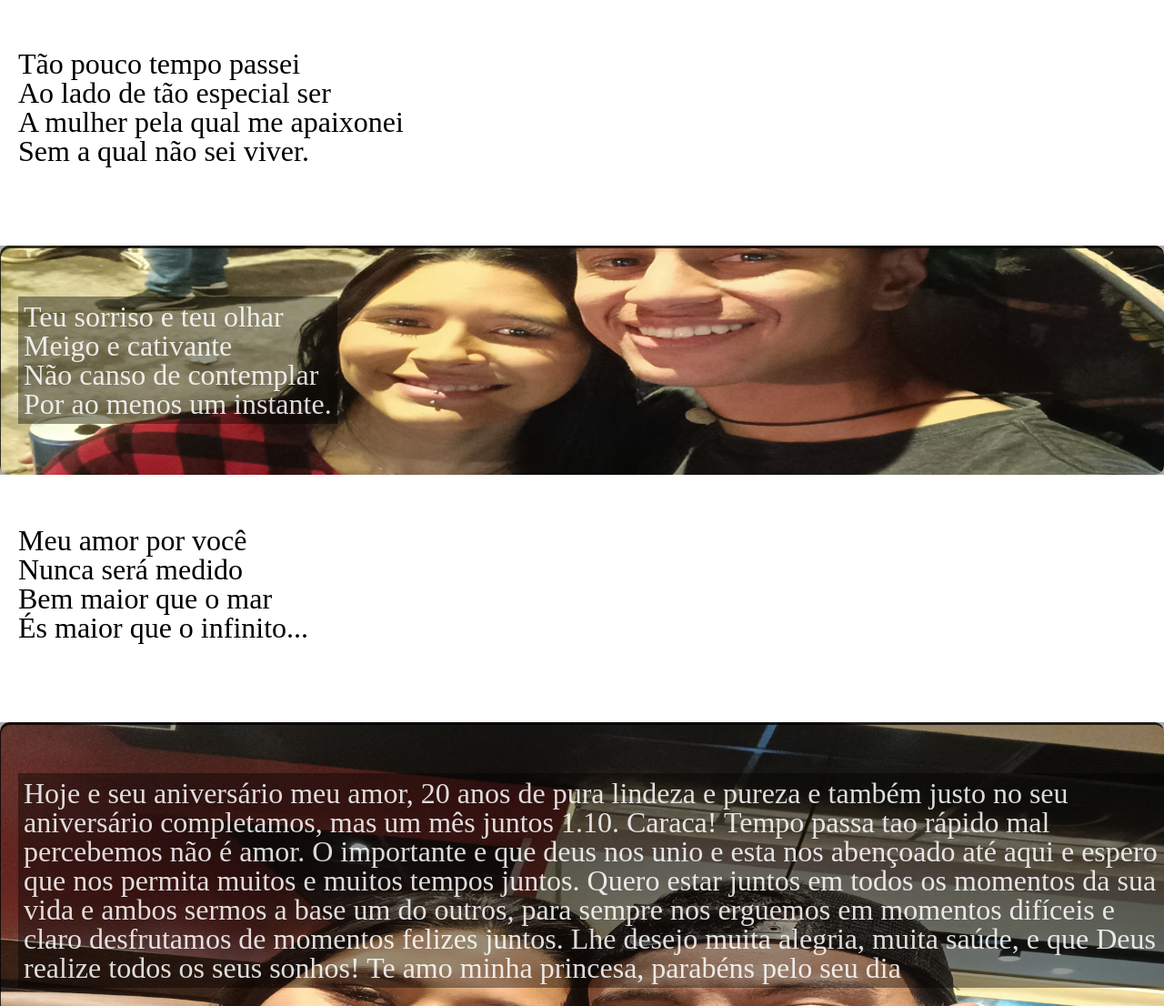
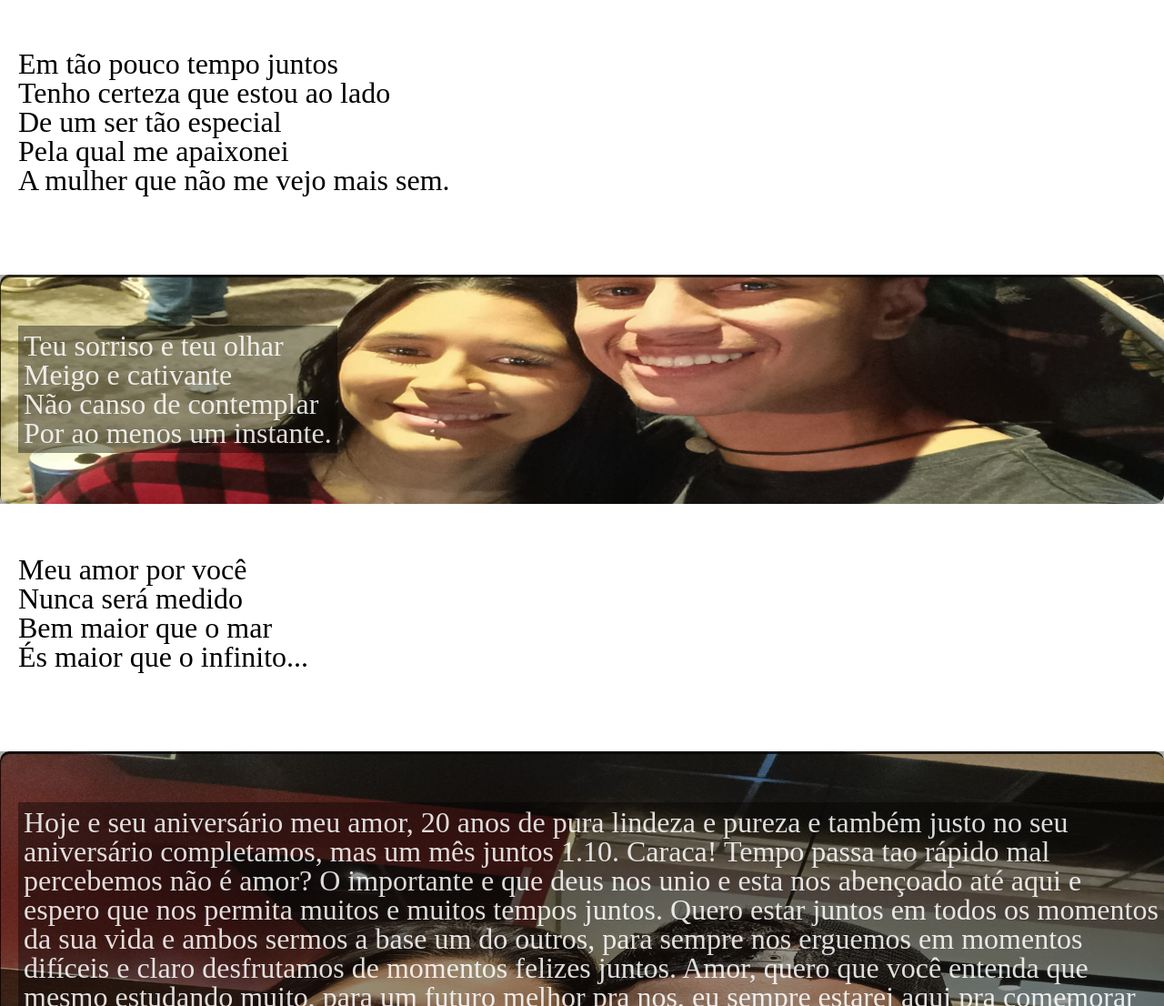
Before and after one commit to Rafael3025/Romantico, a plain HTML site: page index.html in a window 1280 px wide. Shown: the part 194-1300 px from the top of the page at 91% size. Drawn offline with Linux system fonts and the light colour scheme.

Commit message:
pequenasModificacoes

```diff
--- a/index.html
+++ b/index.html
@@ -17,10 +17,12 @@
 
     <section class="normal">
         <p>
-            Tão pouco tempo passei <br>
-            Ao lado de tão especial ser <br>
-            A mulher pela qual me apaixonei <br>
-            Sem a qual não sei viver.
+            Em tão pouco tempo juntos<br>
+            Tenho certeza que estou ao lado  <br>
+            De um ser tão especial <br>
+            Pela qual me apaixonei <br>
+            A mulher que não me vejo mais sem.
+
         </p>
     </section>
 
@@ -44,7 +46,9 @@
 
     <section class="imagem" id="img02">
         <p>
-            Hoje e seu aniversário meu amor, 20 anos de pura lindeza e pureza e também justo no seu aniversário completamos, mas um mês juntos 1.10. Caraca! Tempo passa tao rápido mal percebemos não é amor. O importante e que deus nos unio e esta nos abençoado até aqui e espero que nos permita muitos e muitos tempos juntos. Quero estar juntos em todos os momentos da sua vida e ambos sermos a base um do outros, para sempre nos erguemos em momentos difíceis e claro desfrutamos de momentos felizes juntos. Lhe desejo muita alegria, muita saúde, e que Deus realize todos os seus sonhos! Te amo minha princesa, parabéns pelo seu dia
+            Hoje e seu aniversário meu amor, 20 anos de pura lindeza e pureza e também justo no seu aniversário completamos, mas um mês juntos 1.10. Caraca! Tempo passa tao rápido mal percebemos não é amor? O importante e que deus nos unio e esta nos abençoado até aqui e espero que nos permita muitos e muitos tempos juntos. Quero estar juntos em todos os momentos da sua vida e ambos sermos a base um do outros, para sempre nos erguemos em momentos difíceis e claro desfrutamos de momentos felizes juntos. Amor, quero que você entenda que mesmo estudando muito, para um futuro melhor pra nos, eu sempre estarei aqui pra comemorar todos os seus aniversário. <br>
+            Lhe desejo muita alegria, muita saúde, e que Deus realize todos os seus sonhos! Te amo minha princesa, parabéns pelo seu dia.
+            <br> <img src="imagens/coracao.png" alt="">
         </p>
     </section>
 
```
